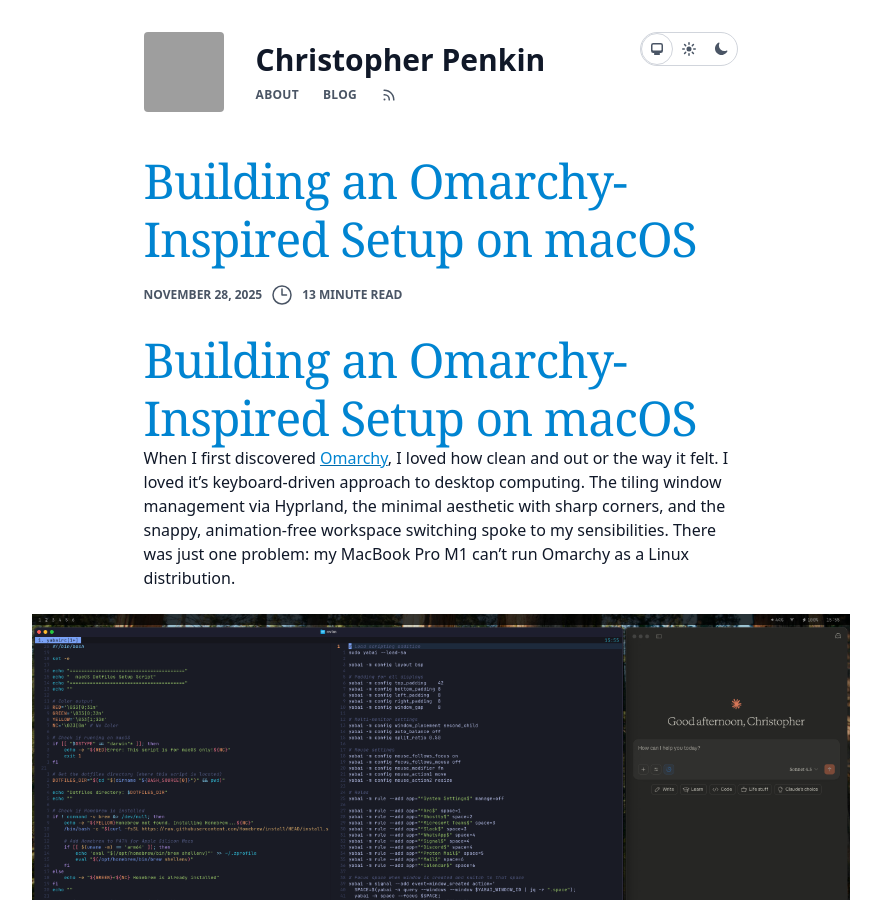
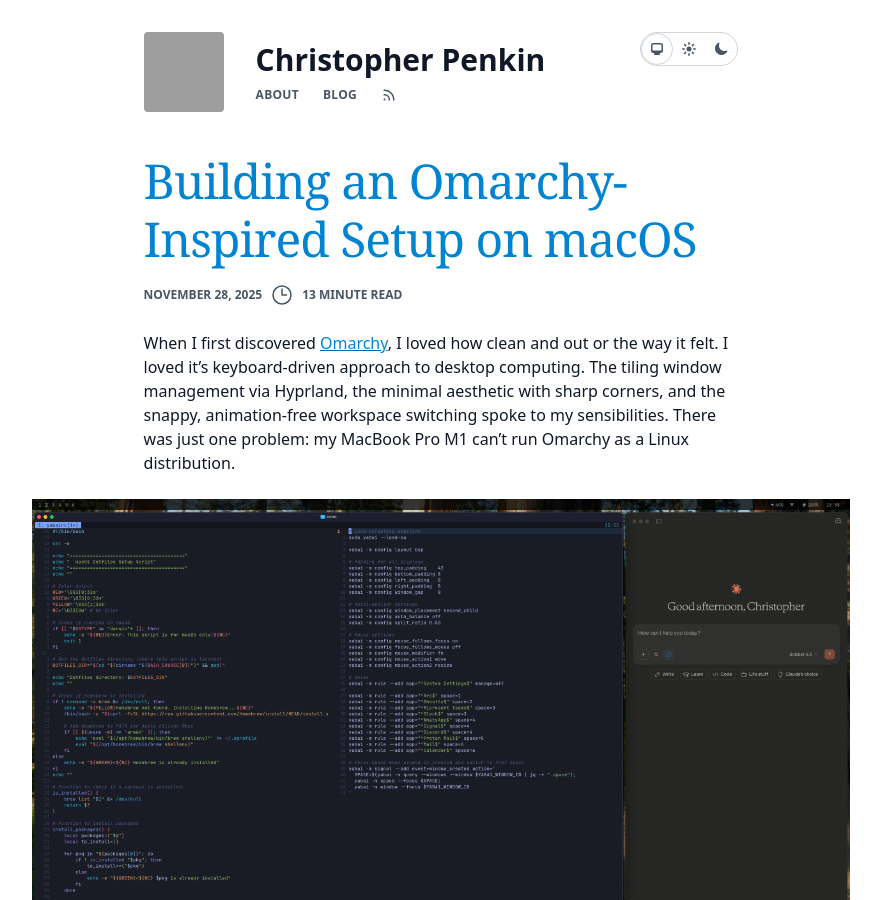
Before and after one commit to penkin/penkin.github.io, a Jekyll site: the page built from _posts/2025-11-28-building-omarchy-inspired-setup-macos.md, in a window 1280 px wide and 900 px high. Shown: the whole window, without its empty margins (199-1080 px from the left). Built offline with Jekyll 4.4.1, drawn with Linux system fonts in a browser that asks for light colours; grey boxes are pictures that could not be loaded.

Commit message:
Removed title so that it is not shown twice.

```diff
--- a/_posts/2025-11-28-building-omarchy-inspired-setup-macos.md
+++ b/_posts/2025-11-28-building-omarchy-inspired-setup-macos.md
@@ -4,8 +4,6 @@
 description: Learn how to build a keyboard-driven tiling window manager setup on macOS using yabai, sketchybar, and skhd. Inspired by Omarchy's philosophy of minimal aesthetics and instant workspace switching, this guide covers configuration, multi-monitor support, and creating a distraction-free development environment on a MacBook Pro M1.
 categories: ["Development", "Tools", "Productivity", "Configuration"]
 ---
-
-# Building an Omarchy-Inspired Setup on macOS
 
 When I first discovered [Omarchy](https://omarchy.org/), I loved how clean and out or the way it felt. I loved it's
 keyboard-driven approach to desktop computing. The tiling window management via Hyprland, the minimal aesthetic with
```
